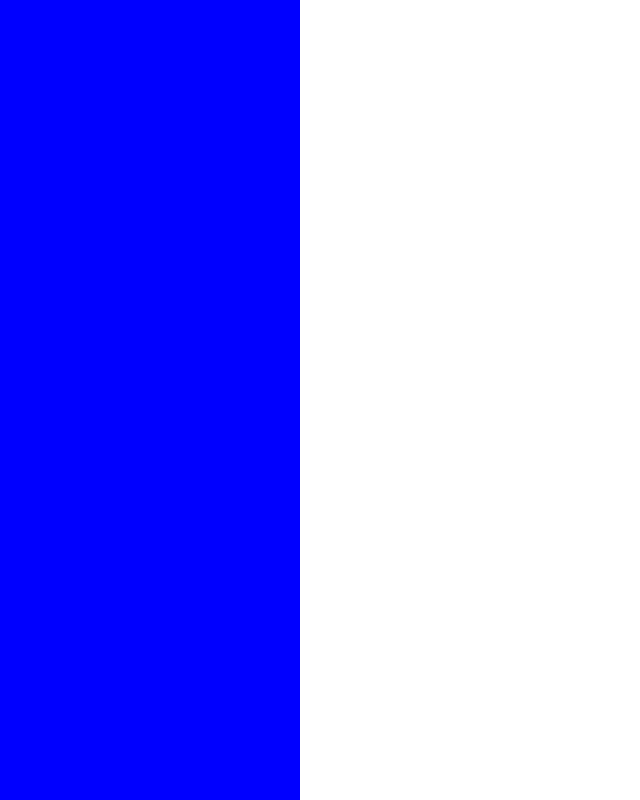
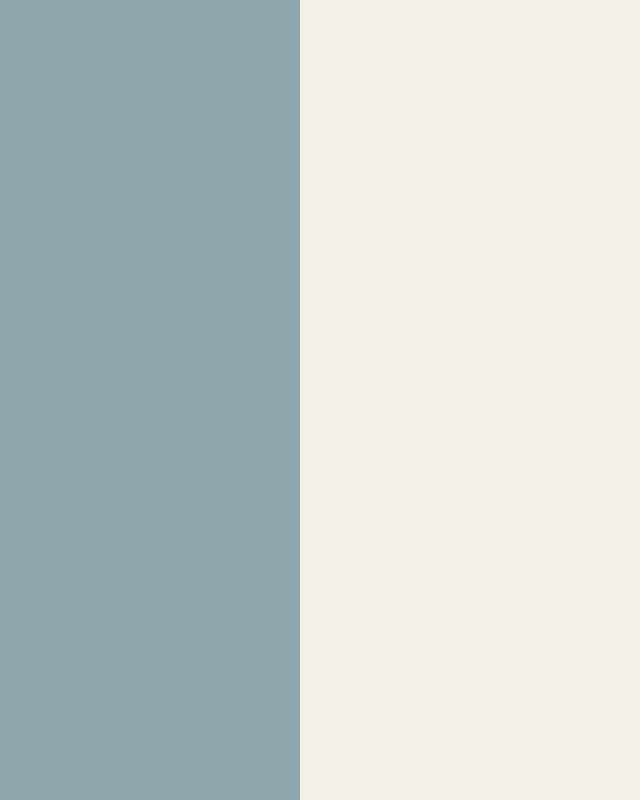
Before and after one commit to ChrisGlenn/documi, a plain HTML site: page index.html in a window 1280 px wide. Shown: the whole page, without its empty margins (0-640 px from the left). Drawn offline with nearby package versions, Linux system fonts and the light colour scheme; some packages are replaced by stand-ins of ours.

Commit message:
boilerplate

```diff
--- a/style.css
+++ b/style.css
@@ -2,11 +2,12 @@ body{
 	width: 100%;
 	height: 100%;
 	margin: 0 auto;
+	background-color: #F4F0E8;
 }
 
 #side-bar{
 	position: fixed;
 	width: 300px;
 	height: 100%;
-	background-color: blue;
+	background-color: #8EA7AE;
 }
```
